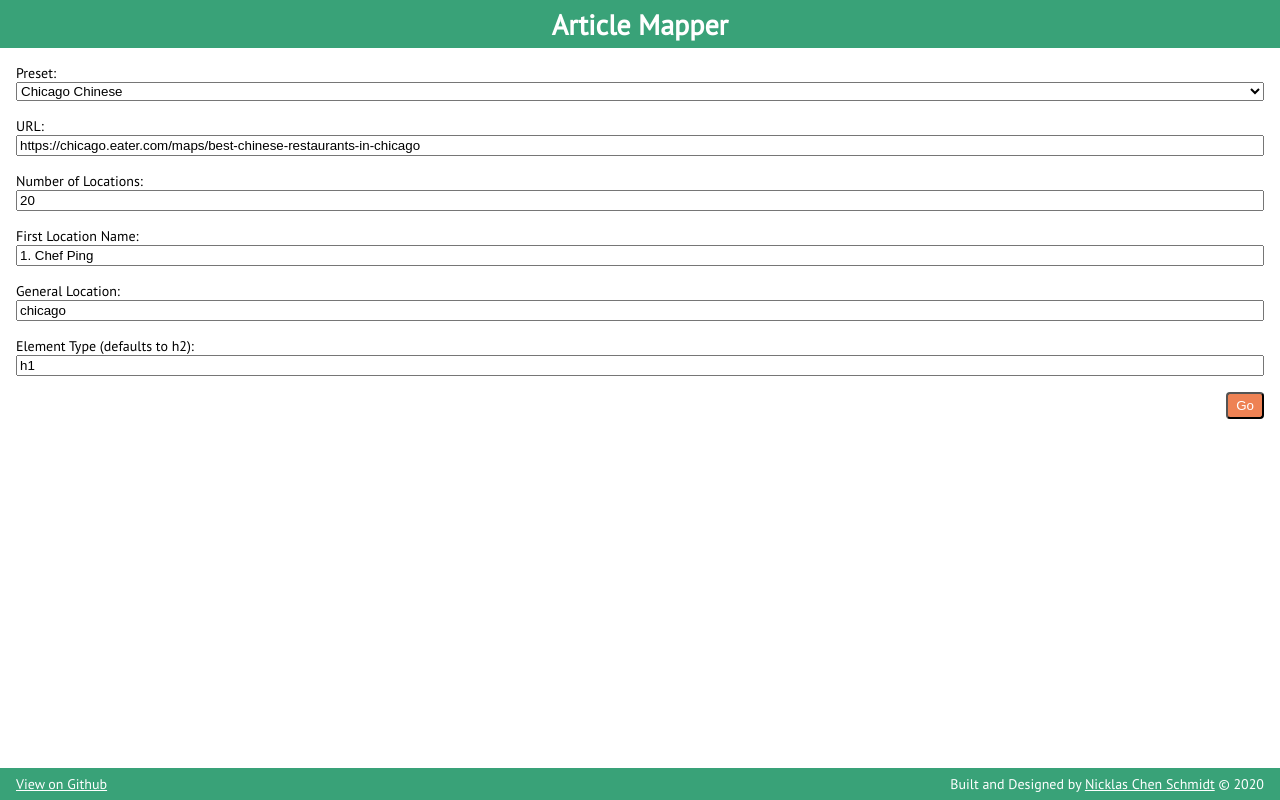
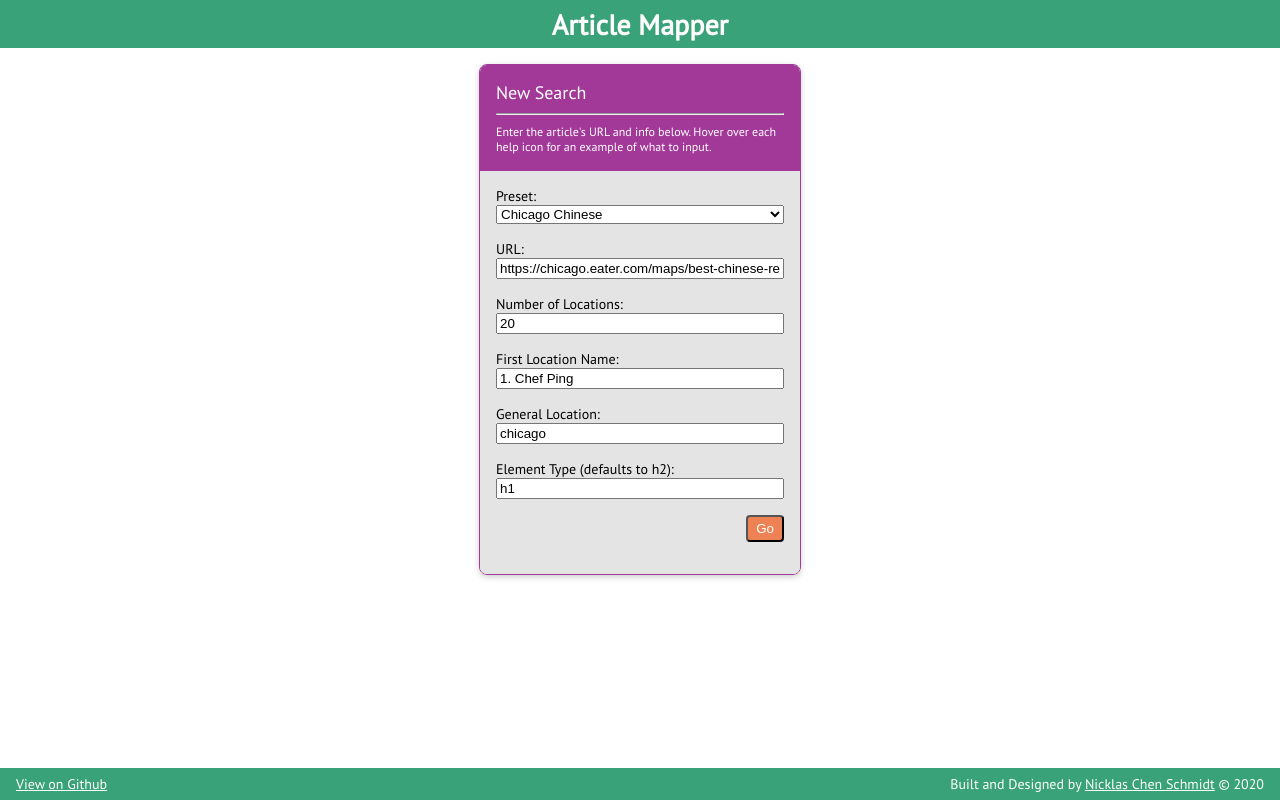
Before and after one commit to nicklascschmidt/article-mapper, a React (Create React App) app in the folder client/: page / in a window 1280 px wide. Built offline with nearby package versions, Linux system fonts and the light colour scheme.

Commit message:
added Card component and impl in ConfirmTitles and SearchTitles, general Layout style updates

```diff
--- /dev/null
+++ b/client/src/common/Card/Card.jsx
@@ -0,0 +1,50 @@
+import React from 'react';
+import styled from 'styled-components';
+
+
+const Container = styled.div`
+  border: 1px solid var(--color-6);
+  border-radius: .5rem;
+  width: 20rem;
+  overflow: hidden;
+  height: min-content;
+  box-shadow: 0px 2px 6px rgba(0,0,0,0.2);
+
+  ${props => props.customStyle};
+`;
+
+const HeaderContainer = styled.div`
+  padding: 1rem;
+  border-bottom: 1px solid var(--color-6);
+  font-size: 18px;
+  background-color: var(--color-6);
+  color: var(--color-white);
+`;
+
+const DescriptionContainer = styled.div`
+  font-size: 12px;
+`;
+
+const ContentContainer = styled.div`
+  padding: 1rem;
+  background-color: var(--color-light-grey);
+`;
+
+const Card = (props) => {
+  const { headerText, customStyle = '', descriptionText, children } = props;
+
+  return (
+    <Container customStyle={customStyle}>
+      <HeaderContainer>
+        { headerText }
+        <hr />
+        <DescriptionContainer>{ descriptionText }</DescriptionContainer>
+      </HeaderContainer>
+      <ContentContainer>
+        { children }
+      </ContentContainer>
+    </Container>
+  );
+}
+
+export default Card;
--- a/client/src/pages/ConfirmTitles/ConfirmTitles.jsx
+++ b/client/src/pages/ConfirmTitles/ConfirmTitles.jsx
@@ -1,10 +1,19 @@
 import React, { Component } from 'react';
 import styled from 'styled-components';
 
+import Card from '../../common/Card/Card.jsx';
 import ConfirmTitlesForm from './ConfirmTitlesForm/ConfirmTitlesForm.jsx';
 import BackButton from '../../common/BackButton/BackButton.jsx';
 
-const Container = styled.div``;
+const Container = styled.div`
+  padding-bottom: 1rem;
+`;
+
+const FormContainer = styled.div`
+  display: flex;
+  justify-content: center;
+  align-items: center;
+`;
 
 class ConfirmTitles extends Component {
   render() {
@@ -12,7 +21,14 @@ class ConfirmTitles extends Component {
       <Container>
         <BackButton toPath='/search' titleText='Back to Search Page' />
 
-        <ConfirmTitlesForm />
+        <FormContainer>
+          <Card
+            headerText='Confirm Locations'
+            descriptionText='Double check all below items are locations. Feel free to edit, remove, or add as needed.'
+          >
+            <ConfirmTitlesForm />
+          </Card>
+        </FormContainer>
       </Container>
     )
   }
--- a/client/src/pages/SearchTitles/SearchTitles.jsx
+++ b/client/src/pages/SearchTitles/SearchTitles.jsx
@@ -1,17 +1,26 @@
 import React, { Component } from 'react';
 import styled from 'styled-components';
 
+import Card from '../../common/Card/Card.jsx';
 import SearchTitlesForm from './SearchTitlesForm/SearchTitlesForm.jsx';
 
 const Container = styled.div`
   padding: 1rem;
+  display: flex;
+  justify-content: center;
+  align-items: center;
 `;
 
 class SearchTitles extends Component {
   render() {
     return (
       <Container>
-        <SearchTitlesForm />
+        <Card
+          headerText='New Search'
+          descriptionText="Enter the article's URL and info below. Hover over each help icon for an example of what to input."
+        >
+          <SearchTitlesForm />
+        </Card>
       </Container>
     )
   }
```
